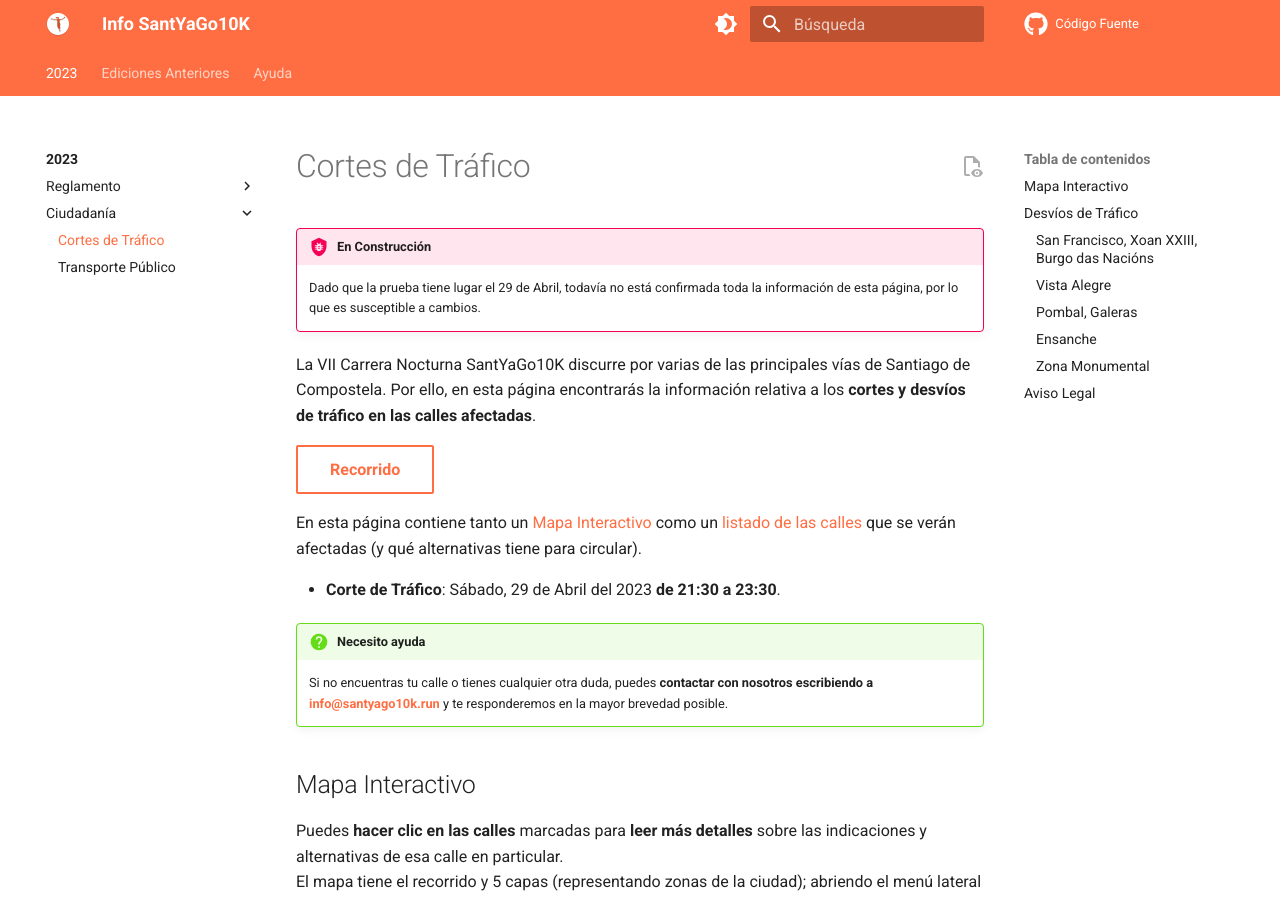
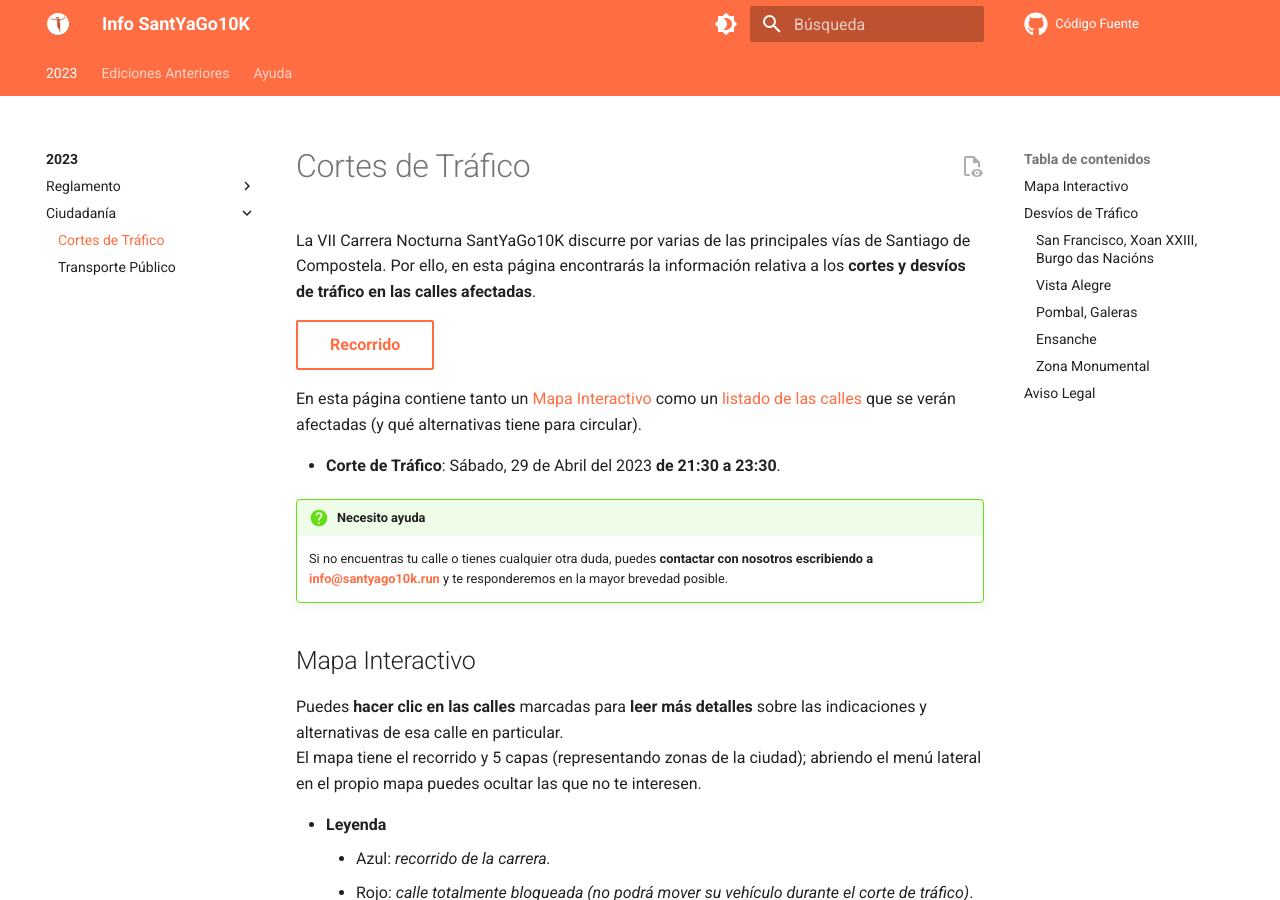
Before and after one commit to SantYaGo10K/Info, an MkDocs documentation site: the page built from info/ciudadania/trafico.md, in a window 1280 px wide and 900 px high. Built offline with MkDocs 1.6.1 and Material for MkDocs 9.7.7, drawn with Linux system fonts in a browser that asks for light colours; comment, search, counter and statistics services are not loaded.

Commit message:
Quitar aviso

```diff
--- a/info/ciudadania/trafico.md
+++ b/info/ciudadania/trafico.md
@@ -1,9 +1,4 @@
 # Cortes de Tráfico
-
-!!! bug "En Construcción"
-
-    Dado que la prueba tiene lugar el 29 de Abril, todavía no está confirmada toda la información de esta página, por
-    lo que es susceptible a cambios.
 
 La VII Carrera Nocturna SantYaGo10K discurre por varias de las principales vías de Santiago de Compostela. Por ello,
 en esta página encontrarás la información relativa a los **cortes y desvíos de tráfico en las calles afectadas**.
```
